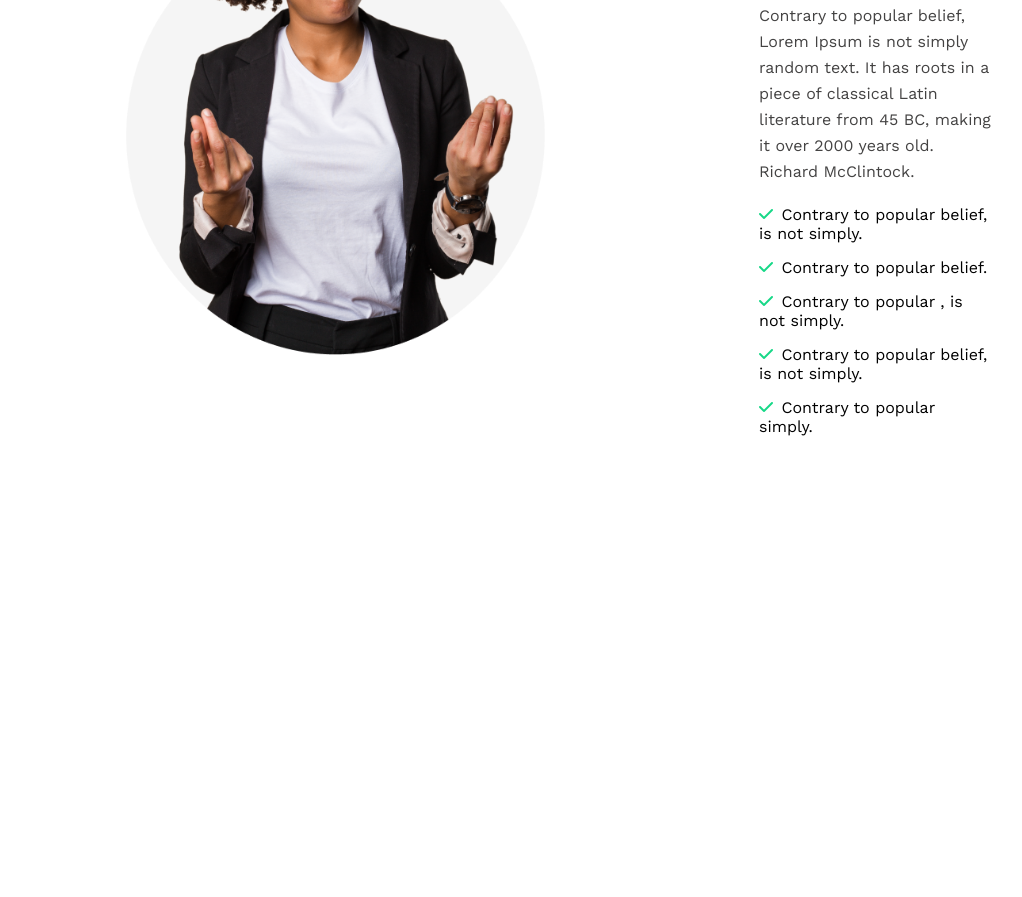
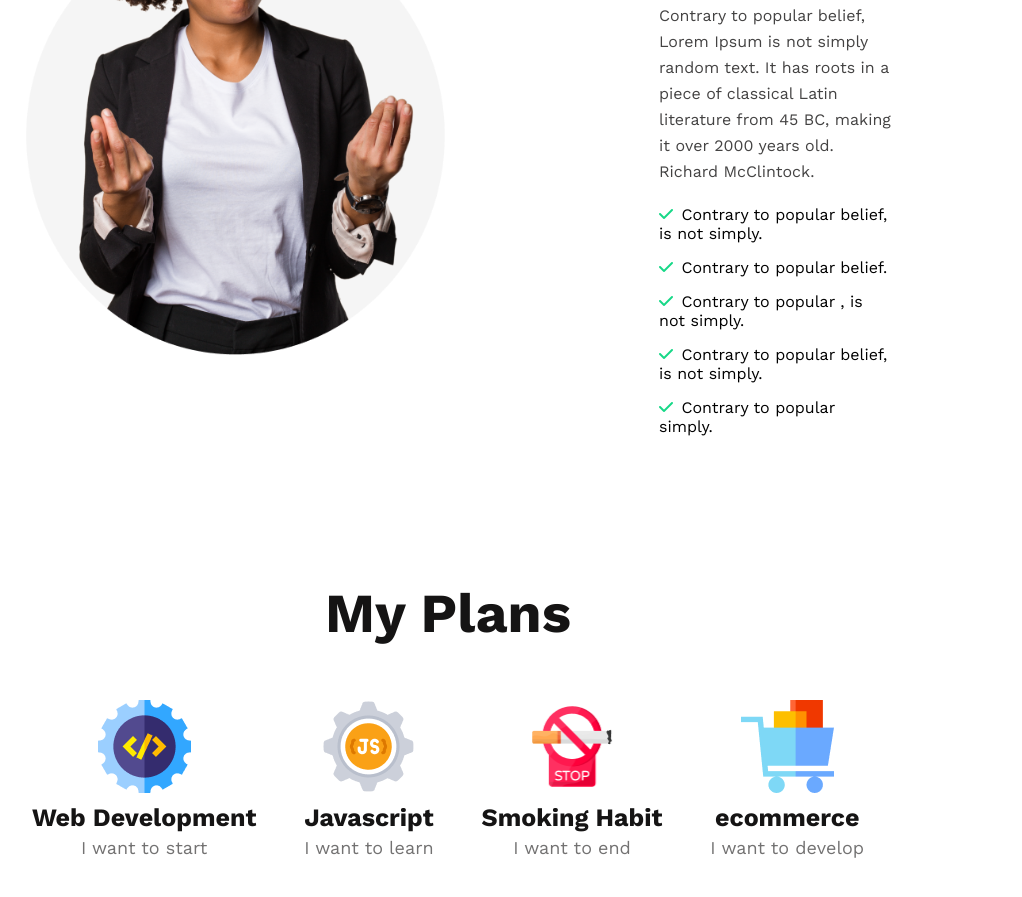
Before and after one commit to CodeWithIfty/new-year-repo, a plain HTML site: page index.html in a window 1280 px wide. Shown: the part 1275-2172 px from the top of the page, without its empty margins (192-1214 px from the left). Before the commit the page ends 1856 px from the top, so only its background shows below. Drawn offline with nearby package versions, Linux system fonts and the light colour scheme.

Commit message:
myplan section added

```diff
--- a/index.html
+++ b/index.html
@@ -29,7 +29,8 @@
     </header>
 
     <main>
-        <section>
+        <!-- Profile Section Start -->
+        <section id="profileSection">
             <div class="profile-section">
                 <div class="profile-img">
                     <img src="./images/person.png" alt="">
@@ -47,6 +48,36 @@
                 </div>
             </div>
         </section>
+
+        <!-- My Plan Section Start -->
+        <section id="myPlan">
+            <div class="my-plan">
+                <h1>My Plans</h1>
+                <div class="plan-item-container">
+                    <div class="plan-item">
+                        <img src="./images/icons/web.png" alt="">
+                        <h2>Web Development</h2>
+                        <p>I want to start</p>
+                    </div>
+                    <div class="plan-item">
+                        <img src="./images/icons/js.png" alt="">
+                        <h2>Javascript</h2>
+                        <p>I want to learn</p>
+                    </div>
+                    <div class="plan-item">
+                        <img src="./images/icons/smoke.png" alt="">
+                        <h2>Smoking Habit</h2>
+                        <p>I want to end</p>
+                    </div>
+                    <div class="plan-item">
+                        <img src="./images/icons/ecom.png" alt="">
+                        <h2>ecommerce</h2>
+                        <p>I want to develop</p>
+                    </div>
+                </div>
+            </div>
+        </section>
+
     </main>
 
     <footer>
--- a/style.css
+++ b/style.css
@@ -5,6 +5,9 @@
 body{
     font-family: 'Open Sans', sans-serif;
     font-family: 'Work Sans', sans-serif;
+}
+main{
+    margin: 0px 200px;
 }
 /* Banner Section Styling */
 .banner{
@@ -49,7 +52,7 @@ body{
 /* Profile Section Styling */
 .profile-section{
     display: flex;
-    margin: 130px 300px ;
+    margin: 130px 0px ;
     justify-content: space-around;
     align-items: center;
     gap: 200px ;
@@ -82,3 +85,39 @@ body{
     color: #16D887;
     margin-right: 3px;
 }
+
+ /* My Plan Section start  */
+ .my-plan > h1{
+    color: #151414;
+    font-size: 55px;
+    font-weight: 700;
+    text-align: left;
+    text-align: center;
+ }
+
+ .plan-item-container{
+    display: flex;
+    justify-content: space-around;
+    align-items: center;
+    margin-top: 55px;
+    margin-bottom: 100px;
+ }
+ .plan-item{
+    text-align: center;
+    line-height: 30px;
+ }
+ .plan-item > img {
+    width: 92.958px;
+    height: 92.958px;
+ }
+ .plan-item > h2 {
+    color: #151414;
+    text-align: center;
+    font-size: 25px;
+    font-weight: 700;
+ }
+ .plan-item > p{
+    color:  #737272;
+    font-size: 18px;
+    font-weight: 500;
+ }
```
